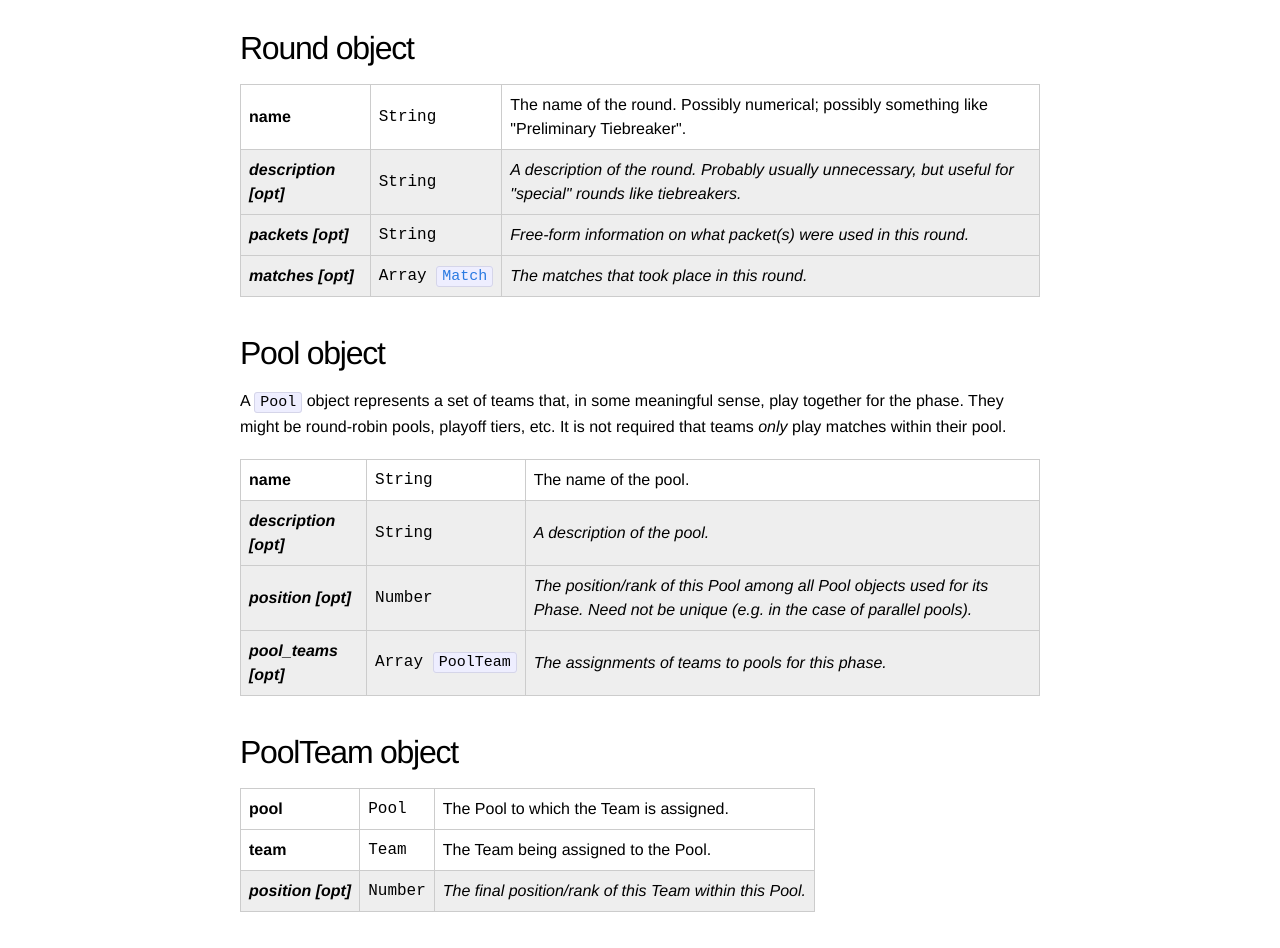
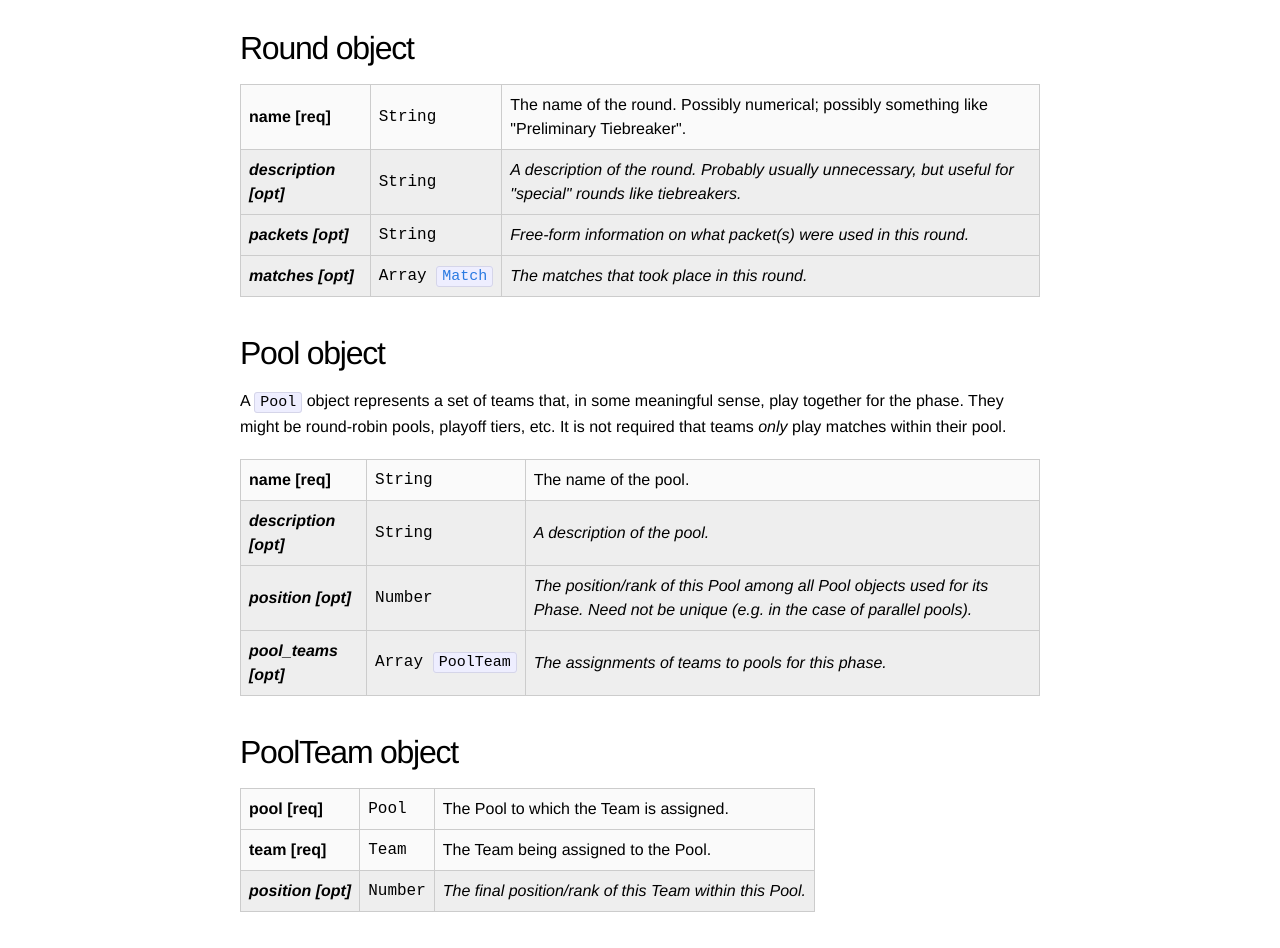
Before and after one commit to quizbowl/schema, a Jekyll site: the page built from phase.md, in a window 1280 px wide. Shown: the part 679-1627 px from the top of the page. Built offline with Jekyll 4.4.1, drawn with Linux system fonts in a browser that asks for light colours.

Commit message:
Clarify required and optional fields

```diff
--- a/phase.md
+++ b/phase.md
@@ -8,7 +8,7 @@ A `Phase` object describes a part of the tournament with a unified match structu
 
 <table class="fields"><tbody>
   <tr>
-    <th>name</th>
+    <th class="required">name</th>
     <td class="type">String</td>
     <td>The name of the phase, such as "Preliminary Rounds" or "Playoffs".</td>
   </tr>
@@ -37,7 +37,7 @@ A `Phase` object describes a part of the tournament with a unified match structu
 ## Round object
 
 <table class="fields"><tbody>
-  <tr>
+  <tr class="required">
     <th>name</th>
     <td class="type">String</td>
     <td>The name of the round. Possibly numerical; possibly something like "Preliminary Tiebreaker".</td>
@@ -64,7 +64,7 @@ A `Phase` object describes a part of the tournament with a unified match structu
 A `Pool` object represents a set of teams that, in some meaningful sense, play together for the phase. They might be round-robin pools, playoff tiers, etc. It is not required that teams _only_ play matches within their pool.
 
 <table class="fields"><tbody>
-  <tr>
+  <tr class="required">
     <th>name</th>
     <td class="type">String</td>
     <td>The name of the pool.</td>
@@ -89,12 +89,12 @@ A `Pool` object represents a set of teams that, in some meaningful sense, play t
 ## PoolTeam object
 
 <table class="fields"><tbody>
-  <tr>
+  <tr class="required">
     <th>pool</th>
     <td class="type">Pool</td>
     <td>The Pool to which the Team is assigned.</td>
   </tr>
-  <tr>
+  <tr class="required">
     <th>team</th>
     <td class="type">Team</td>
     <td>The Team being assigned to the Pool.</td>
```
Also changed, not shown: tournament.md (+1 -1 lines).
